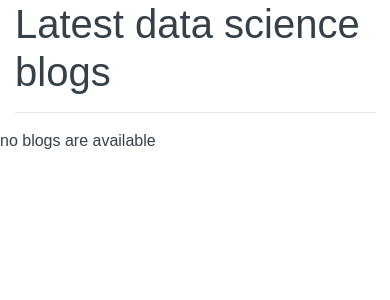
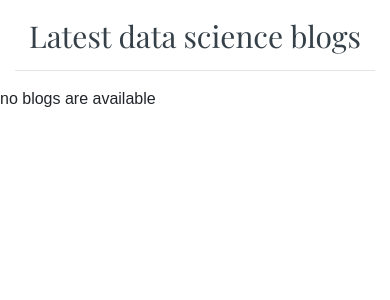
Before and after one commit to SamLubbers/datascience_blogfinder, a Django app: page /latest/ in a window 390 px wide. Shown: the top 300 px of the page. Run offline with Django 3.2, Linux system fonts and the light colour scheme; data that the repository does not hold is empty; style sheets or scripts are compiled from the project's sources; some libraries are stand-ins or nearby versions.

Commit message:
styled title and made responsive

```diff
--- a/django_frontend/compiled_statics/latest_blogs/stylesheets/style.css
+++ b/django_frontend/compiled_statics/latest_blogs/stylesheets/style.css
@@ -1,3 +1,7 @@
-body { color: #354048; font-size: 16px; font-family: sans-serif; }
+body { font-family: sans-serif; }
+
+#title { font-family: 'Playfair Display', serif; color: #354048; text-align: center; margin-top: 5%; }
+
+@media screen and (max-width: 475px) { #title { font-size: 30px; } }
 
 /*# sourceMappingURL=../../../../../../../../../static/latest_blogs/stylesheets/style.css.map */
--- a/django_frontend/latest_blogs/static/latest_blogs/stylesheets/style.scss
+++ b/django_frontend/latest_blogs/static/latest_blogs/stylesheets/style.scss
@@ -1,9 +1,17 @@
 // invoke './manage.py compilescss' to compile manually
 $primary: #354048;
 $secondary: #5AACFC;
+$break_small: 475px;
 
 body{
-	color: $primary;
-	font-size: 16px;
 	font-family: sans-serif;
 }
+#title{
+    font-family: 'Playfair Display', serif;
+    color: $primary;
+    text-align: center;
+    margin-top: 5%;
+    @media screen and (max-width: $break_small){
+        font-size: 30px;
+    }
+}
--- a/django_frontend/latest_blogs/templates/latest_blogs/base.html
+++ b/django_frontend/latest_blogs/templates/latest_blogs/base.html
@@ -8,14 +8,16 @@
     <meta name="viewport" content="width=device-width, initial-scale=1, shrink-to-fit=no">
     <!--Bootstrap CSS-->
     <link rel="stylesheet" href="https://maxcdn.bootstrapcdn.com/bootstrap/4.0.0-beta.2/css/bootstrap.min.css" integrity="sha384-PsH8R72JQ3SOdhVi3uxftmaW6Vc51MKb0q5P2rRUpPvrszuE4W1povHYgTpBfshb" crossorigin="anonymous">
-		<!--Personal SCSS-->
-		<link href="{% sass_src 'latest_blogs/stylesheets/style.scss' %}" rel="stylesheet" type="text/css">
+    <!--Personal SCSS-->
+    <link href="{% sass_src 'latest_blogs/stylesheets/style.scss' %}" rel="stylesheet" type="text/css">
+    <!--fonts-->
+    <link href="https://fonts.googleapis.com/css?family=Playfair+Display" rel="stylesheet">
 </head>
 <body>
     <div class="container">
         <div class="row">
             <div class="col">
-                <h1 id="title">Latest data science blogs</h1>
+                <h1 class="center" id="title">Latest data science blogs</h1>
                 <hr>
             </div>
         </div>
--- a/django_frontend/latest_blogs/views.py
+++ b/django_frontend/latest_blogs/views.py
@@ -2,6 +2,6 @@ from django.shortcuts import render
 from .models import Blogs
 
 def index(request):
-    latest_blogs = Blogs.objects.order_by('-pub_date')
+    latest_blogs = Blogs.objects.order_by('-pub_date')[:100]
     context = {"latest_blogs": latest_blogs}
     return render(request, 'latest_blogs/blogs.html', context)
```
Also changed, not shown: 1 other file.
